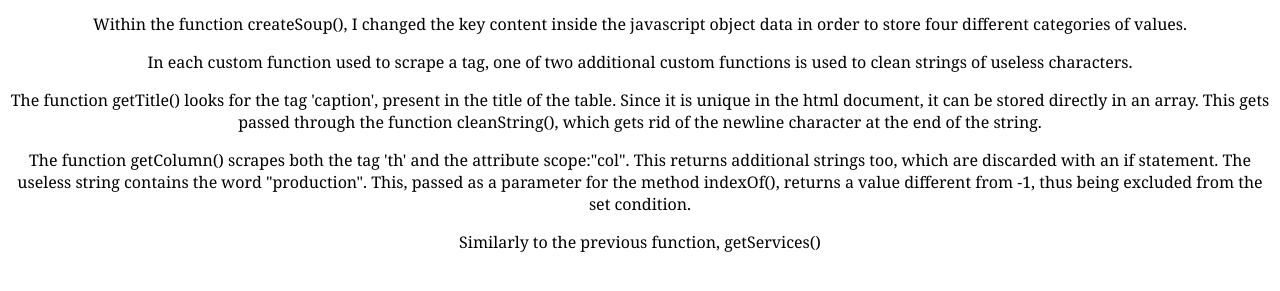
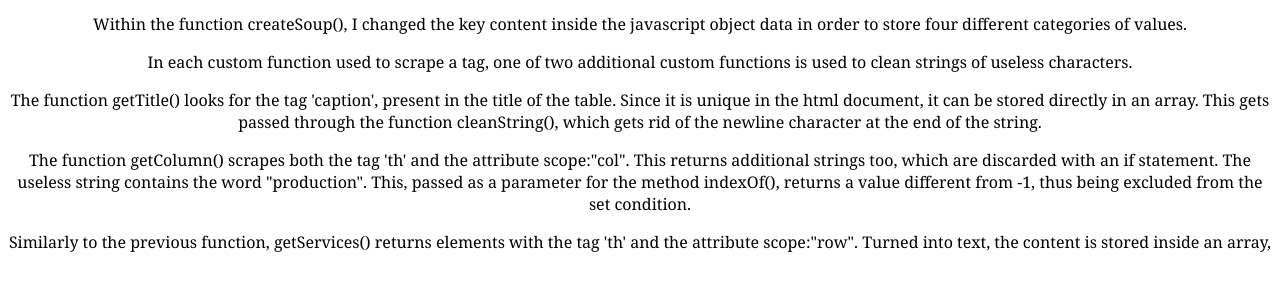
Before and after one commit to fra-fran-fra/WCC2_WikiScrape, a website: page index.html in a window 1280 px wide. Shown: the part 111-402 px from the top of the page. Drawn offline with Linux system fonts and the light colour scheme.

Commit message:
Update index.html

```diff
--- a/index.html
+++ b/index.html
@@ -29,7 +29,7 @@
         The function getColumn() scrapes both the tag 'th' and the attribute scope:"col". This returns additional strings too, which are discarded with an if statement. The useless string contains the word "production". This, passed as a parameter for the method indexOf(), returns a value different from -1, thus being excluded from the set condition.
     </p>
     <p>
-        Similarly to the previous function, getServices()
+        Similarly to the previous function, getServices() returns elements with the tag 'th' and the attribute scope:"row". Turned into text, the content is stored inside an array,
     </p>
 </body>
 
```
